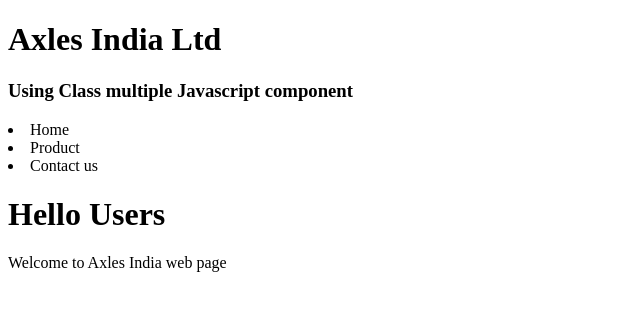
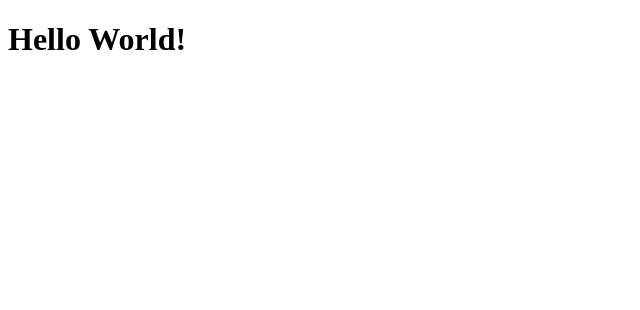
Before and after one commit to gurunathanb-rgb/js-reactproject-1, a React (Vite) app: page / in a window 1280 px wide. Shown: the top 310 px of the page, without its empty margins (0-640 px from the left). Built offline with nearby package versions, Linux system fonts and the light colour scheme.

Commit message:
data from child to parent using props

```diff
--- a/src/App.jsx
+++ b/src/App.jsx
@@ -1,18 +1,22 @@
-import React from "react"
-import Header from "./Component/Header"
+// parent component
+
+import Header from "./Component/Header";
 
 
-class App extends React.Component
-{
-  render() {
-  return (
-  <>
-  <Header/>
-  <h1>Hello Users</h1>
-  <p>Welcome to Axles India  web page</p>
-  </>
-  )
-}
+function App() {
+
+    // 1. create a function in the parent component
+    // to receive the data from the child component
+    const receiveChildData = (name, age) => {
+        console.log(`Hello ${name}! You are ${age} years old!`);
+    }
+
+    // 2. pass the function receiveChildData as props
+    return (
+        <>
+            <Header receiveChildData={receiveChildData} />
+        </>
+    )
 }
 
-export default App
+export default App;
--- a/src/Component/Header.jsx
+++ b/src/Component/Header.jsx
@@ -1,19 +1,19 @@
-import React from "react";
+// child component
 
-class Header extends  React.Component {
-    render(){
-        return(
-            <>
-            <h1>Axles India Ltd</h1>
-            <h3> Using Class multiple Javascript component</h3>
-            <nav>
-                <li>Home</li>
-                <li>Product</li>
-                <li>Contact us</li>
-            </nav>
-            </>
-        )
-    }
+// 3. receive the function from parent as props
+function Header(props){
+    let name = 'Krish';
+    let age = 25;
 
+    // 4. execute the function from child component
+    // 5. also, we can pass the data to the function in the parent component
+    props.receiveChildData(name, age);
+
+    return (
+        <>
+            <h1>Hello World!</h1>
+        </>
+    )
 }
+
 export default Header;
```
